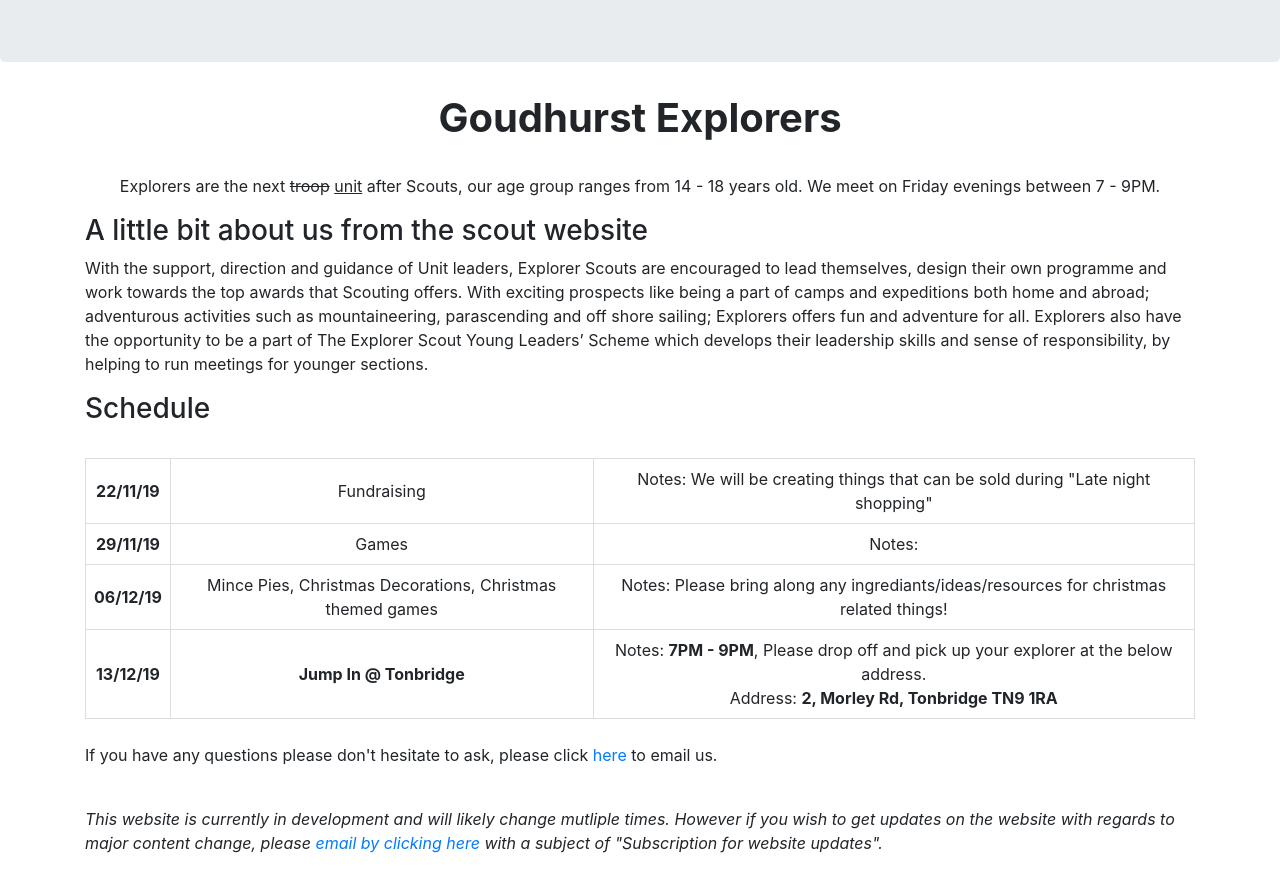
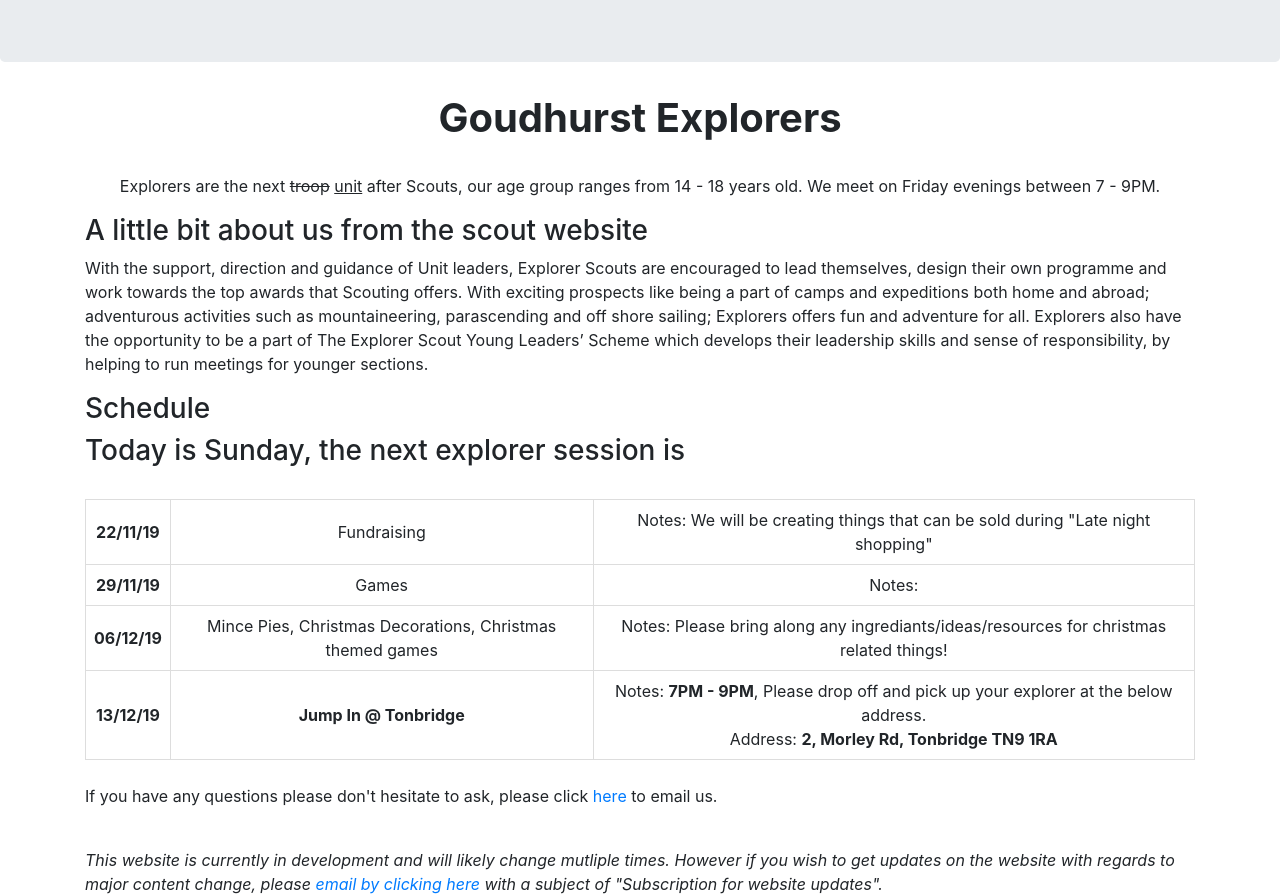
Before and after one commit to Catley94/scoutexplorers, a React (Create React App) app: page / in a window 1280 px wide. Shown: the part 288-1184 px from the top of the page. Before the commit the page ends 1143 px from the top, so only its background shows below. Built offline with nearby package versions, Linux system fonts and the light colour scheme.

Commit message:
Time Date update
Day is .. next explorer session is <not complete>

```diff
--- a/src/App.js
+++ b/src/App.js
@@ -2,87 +2,85 @@ import React from 'react';
 import './main.css';
 import explorerLogo from './media/Explorers.png';
 import scoutLogo from './media/Scouts.png';
+import Body from './Body/Body'
 
-function App() {
-  return (
-    <div className="App">
-      <div className="jumbotron text-center">
-        <div className="row">
-          <div className="col-sm-6">
-          <img className="explorerImg" src={explorerLogo} />
-          </div>
-          <div className="col-sm-6">
-          <img className="scoutImg" src={scoutLogo} />
-          </div>
-        </div>
-      </div>
-      <div className="container">
-        <div className="row">
-          <div className="col-sm-12 text-center">
-            <h1><b>Goudhurst Explorers</b></h1>
-            <br />
-          </div>
-          <div className="col-sm-12 text-center">
-          <p>
-            Explorers are the next <s>troop</s> <u>unit</u> after Scouts, our age group ranges from 14 - 18 years old. We meet on Friday evenings between 7 - 9PM.
-          </p>
-          </div>
-          <div className="col-sm-12">
-          <h3>A little bit about us from the scout website</h3>
-          <p>
-            With the support, direction and guidance of Unit leaders, Explorer Scouts are encouraged to lead themselves, design their own programme and work towards the top awards that Scouting offers.
-            With exciting prospects like being a part of camps and expeditions both home and abroad; adventurous activities such as mountaineering, parascending and off shore sailing; Explorers offers fun and adventure for all.
-            Explorers also have the opportunity to be a part of The Explorer Scout Young Leaders’ Scheme which develops their leadership skills and sense of responsibility, by helping to run meetings for younger sections.
-            </p>
-        </div>
-        </div>
-        <div className="row">
-          <div className="col-sm-12">
-            <h3>Schedule</h3>
-            <br />
-            <table>
-              <tr>
-                <th>22/11/19</th>
-                <td>Fundraising</td>
-                <td>Notes: We will be creating things that can be sold during "Late night shopping"</td>
-              </tr>
-              <tr>
-                <th>29/11/19</th>
-                <td>Games</td>
-                <td>Notes:</td>
-              </tr>
-              <tr>
-                <th>06/12/19</th>
-                <td>Mince Pies, Christmas Decorations, Christmas themed games</td>
-                <td>Notes: Please bring along any ingrediants/ideas/resources for christmas related things!</td>
-              </tr>
-              <tr>
-                <th>13/12/19</th>
-                <td><strong>Jump In @ Tonbridge</strong></td>
-                <td>Notes: <strong>7PM - 9PM</strong>, Please drop off and pick up your explorer at the below address.<br/>
-                Address: <strong>2, Morley Rd, Tonbridge TN9 1RA</strong></td>
-              </tr>
-            </table>
-          </div>
-        </div>
-        <div className="row">
-          <div className="col-sm-12">
-            <br />
-            <p>If you have any questions please don't hesitate to ask, please click <a href="mailto:goudhurstexplorergroup@hotmail.com">here</a> to email us.</p>
-          </div>
-        </div>
-        <div className="row">
-          <div className="col-sm-12">
-            <br/>
-            <i>
-              This website is currently in development and will likely change mutliple times.
-              However if you wish to get updates on the website with regards to major content change, please <a href="mailto:goudhurstexplorergroup@hotmail.com?subject=Subscription for website updates">email by clicking here</a> with a subject of "Subscription for website updates".
-              </i>
-          </div>
-        </div>
-      </div>
-    </div>
-  );
+class App extends React.Component {
+
+  currentDay = "";
+  d = new Date();
+  editableDate = new Date();
+  currentDayNumber = this.d.getDay();
+  friday = 5;
+  firstFriday;
+  secondFriday;
+  thirdFriday;
+  fourthFriday;
+  fifthFriday;
+  latestDateResult;
+  days = ["Sunday", "Monday", "Tuesday", "Wednesday", "Thursday", "Friday", "Saturday"];
+  updateDay() {
+    console.log('updateDay this.d')
+    console.log(this.d)
+    this.currentDay = this.days[this.d.getDay()];
+  }
+
+  findDates(dayNumber, date) {
+    let diff = date.getDay() - dayNumber;
+    if (diff > 0) {
+        date.setDate(date.getDate() + 6);
+    }
+    else if (diff < 0) {
+      date.setDate(date.getDate() + ((-1) * diff))
+    }
+    else {
+      date.setDate(date.getDate() + 7);
+    }
+    return date;
+    // console.log('findDates _date')
+    // console.log(_date)
+
 }
 
+componentDidMount() {
+  this.updateDates();
+}
+  updateDates() {
+    this.firstFriday = this.findDates(this.friday, this.editableDate);
+    console.log('this.firstFriday')
+    console.log(this.firstFriday)
+    this.secondFriday = this.findDates(this.friday, this.firstFriday)
+    console.log('this.secondFriday')
+    console.log(this.secondFriday)
+    this.thirdFriday = this.findDates(this.friday, this.secondFriday);
+    console.log('this.thirdFriday')
+    console.log(this.thirdFriday)
+    this.fourthFriday = this.findDates(this.friday, this.thirdFriday);
+    console.log('this.fourthFriday')
+    console.log(this.fourthFriday)
+    // this.fifthFriday = this.findDates(this.friday, this.fourthFriday);
+    // console.log('this.fifthFriday')
+    // console.log(this.fifthFriday)
+  }
+  render() {
+
+
+    this.updateDay();
+    // this.updateDates()
+    return (
+      <div className="App">
+        <Body
+          getTimeDate={this.currentDay}
+          firstFriday={this.firstFriday}
+        />
+      </div>
+    );
+
+  }
+
+}
+function getTimeDate() {
+  let d = new Date();
+  let days = ["Sunday", "Monday", "Tuesday", "Wednesday", "Thursday", "Friday", "Saturday"];
+  return days[d.getDay()]
+}
 export default App;
--- /dev/null
+++ b/src/Body/Body.js
@@ -0,0 +1,94 @@
+import React from 'react';
+import '../main.css';
+import explorerLogo from '../media/Explorers.png';
+import scoutLogo from '../media/Scouts.png';
+
+const Body = (props) => {
+
+
+  return (
+    <div className="App">
+      <div className="jumbotron text-center">
+        <div className="row">
+          <div className="col-sm-6">
+          <img className="explorerImg" src={explorerLogo} />
+          </div>
+          <div className="col-sm-6">
+          <img className="scoutImg" src={scoutLogo} />
+          </div>
+        </div>
+      </div>
+      <div className="container">
+        <div className="row">
+          <div className="col-sm-12 text-center">
+            <h1><b>Goudhurst Explorers</b></h1>
+            <br />
+          </div>
+          <div className="col-sm-12 text-center">
+          <p>
+            Explorers are the next <s>troop</s> <u>unit</u> after Scouts, our age group ranges from 14 - 18 years old. We meet on Friday evenings between 7 - 9PM.
+          </p>
+          </div>
+          <div className="col-sm-12">
+          <h3>A little bit about us from the scout website</h3>
+          <p>
+            With the support, direction and guidance of Unit leaders, Explorer Scouts are encouraged to lead themselves, design their own programme and work towards the top awards that Scouting offers.
+            With exciting prospects like being a part of camps and expeditions both home and abroad; adventurous activities such as mountaineering, parascending and off shore sailing; Explorers offers fun and adventure for all.
+            Explorers also have the opportunity to be a part of The Explorer Scout Young Leaders’ Scheme which develops their leadership skills and sense of responsibility, by helping to run meetings for younger sections.
+            </p>
+        </div>
+        </div>
+        <div className="row">
+          <div className="col-sm-12">
+            <h3>Schedule</h3>
+  <h3>Today is {props.getTimeDate}, the next explorer session is {props.firstFriday}</h3>
+            <br />
+            <table>
+              <tbody>
+                <tr>
+                  <th>22/11/19</th>
+                  <td>Fundraising</td>
+                  <td>Notes: We will be creating things that can be sold during "Late night shopping"</td>
+                </tr>
+                <tr>
+                  <th>29/11/19</th>
+                  <td>Games</td>
+                  <td>Notes:</td>
+                </tr>
+                <tr>
+                  <th>06/12/19</th>
+                  <td>Mince Pies, Christmas Decorations, Christmas themed games</td>
+                  <td>Notes: Please bring along any ingrediants/ideas/resources for christmas related things!</td>
+                </tr>
+                <tr>
+                  <th>13/12/19</th>
+                  <td><strong>Jump In @ Tonbridge</strong></td>
+                  <td>Notes: <strong>7PM - 9PM</strong>, Please drop off and pick up your explorer at the below address.<br/>
+                  Address: <strong>2, Morley Rd, Tonbridge TN9 1RA</strong></td>
+                </tr>
+              </tbody>
+            </table>
+          </div>
+        </div>
+        <div className="row">
+          <div className="col-sm-12">
+            <br />
+            <p>If you have any questions please don't hesitate to ask, please click <a href="mailto:goudhurstexplorergroup@hotmail.com">here</a> to email us.</p>
+          </div>
+        </div>
+        <div className="row">
+          <div className="col-sm-12">
+            <br/>
+            <i>
+              This website is currently in development and will likely change mutliple times.
+              However if you wish to get updates on the website with regards to major content change, please <a href="mailto:goudhurstexplorergroup@hotmail.com?subject=Subscription for website updates">email by clicking here</a> with a subject of "Subscription for website updates".
+              </i>
+          </div>
+        </div>
+      </div>
+    </div>
+  );
+}
+
+
+export default Body;
```
